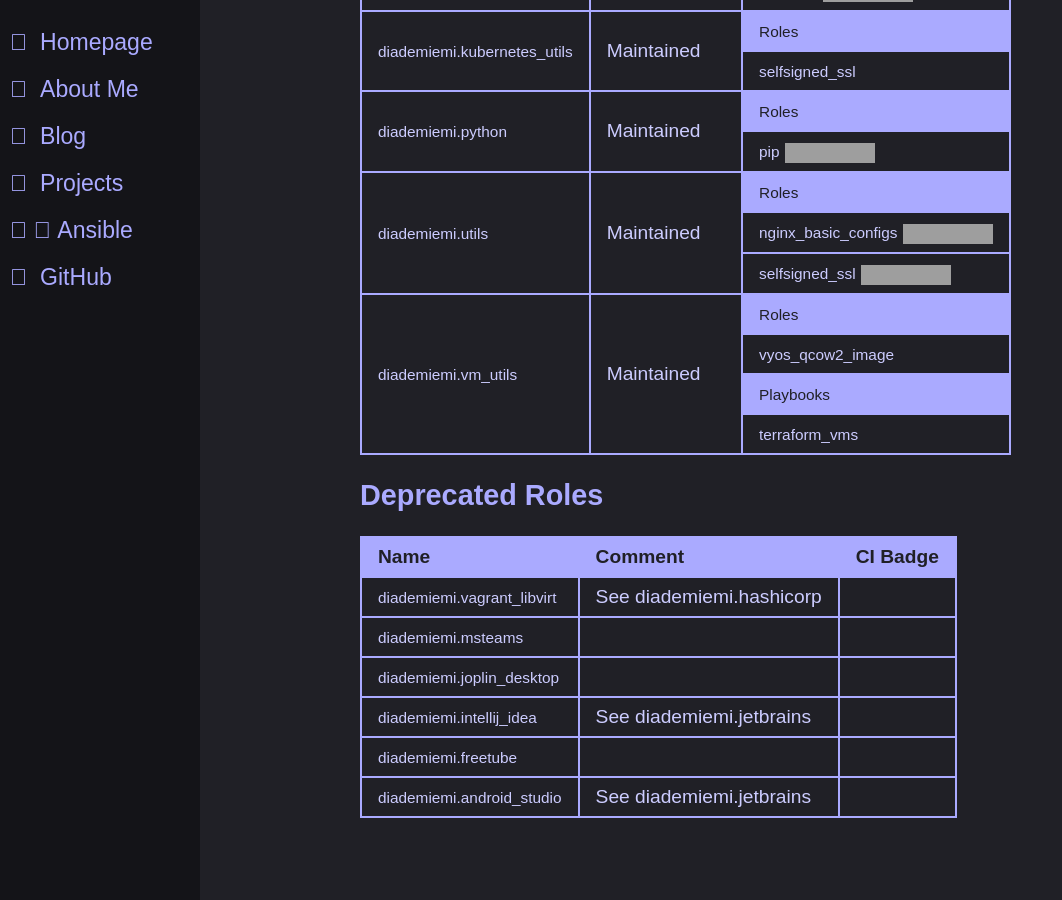
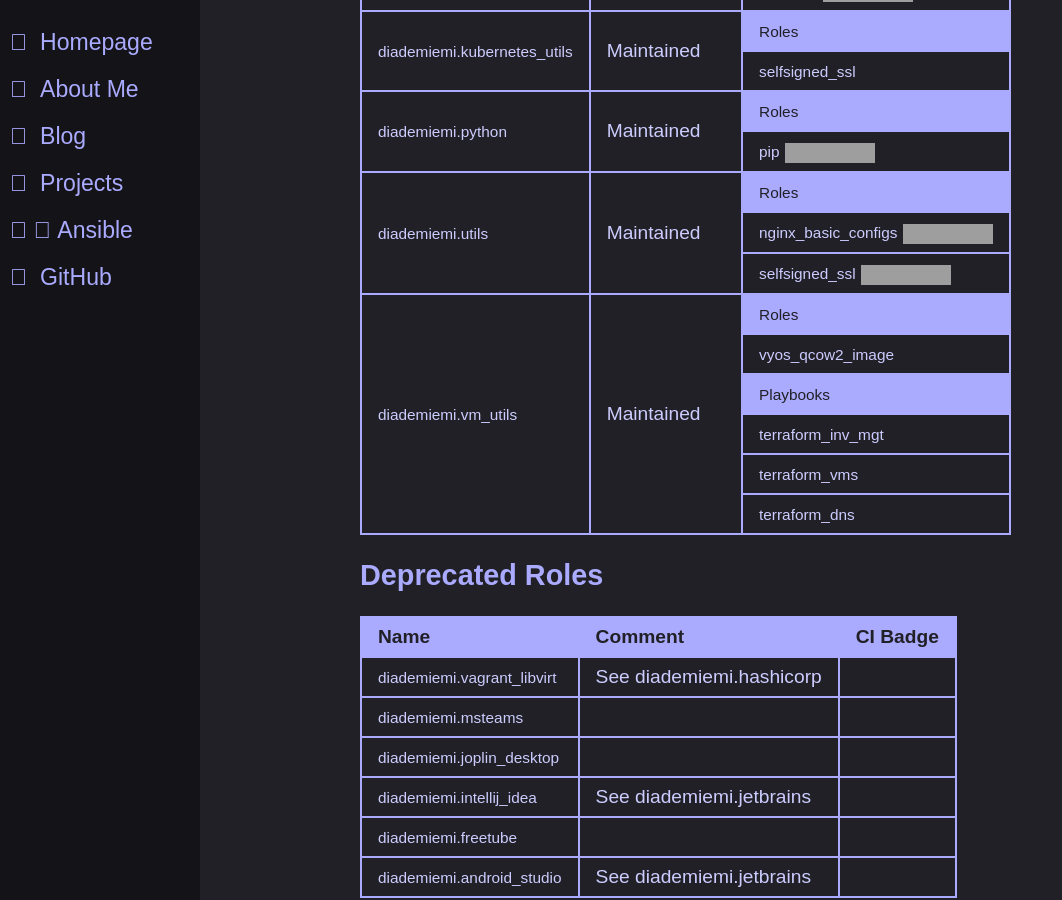
Before and after one commit to diademiemi/diademiemi.me, a Jekyll site: the page built from projects/_posts/1970-12-12-ansible.md, in a window 1280 px wide and 900 px high, scrolled down 2040 px. Shown: the whole window, without its empty margins (0-1062 px from the left). Built offline with Jekyll 4.4.1, drawn with Linux system fonts in a browser that asks for light colours; some web fonts are replaced; grey boxes are pictures that could not be loaded.

Commit message:
Add new terraform playbooks to content

```diff
--- a/_data/ansible-content.yml
+++ b/_data/ansible-content.yml
@@ -144,9 +144,15 @@ ansible_content:
     gh_url: https://github.com/diademiemi/ansible_collection_diademiemi.vm_utils
     name: diademiemi.vm_utils
     playbooks:
+    - name: diademiemi.vm_utils.terraform_inv_mgt
+      status: Maintained
+      gh_url: https://github.com/diademiemi/ansible_collection_diademiemi.vm_utils/blob/main/playbooks/terraform_inv_mgt.yml
     - name: diademiemi.vm_utils.terraform_vms
       status: Maintained
       gh_url: https://github.com/diademiemi/ansible_collection_diademiemi.vm_utils/blob/main/playbooks/terraform_vms.yml
+    - name: diademiemi.vm_utils.terraform_dns
+      status: Maintained
+      gh_url: https://github.com/diademiemi/ansible_collection_diademiemi.vm_utils/blob/main/playbooks/terraform_dns.yml
     roles:
     - ci_badge: ''
       ci_url: ''
```
